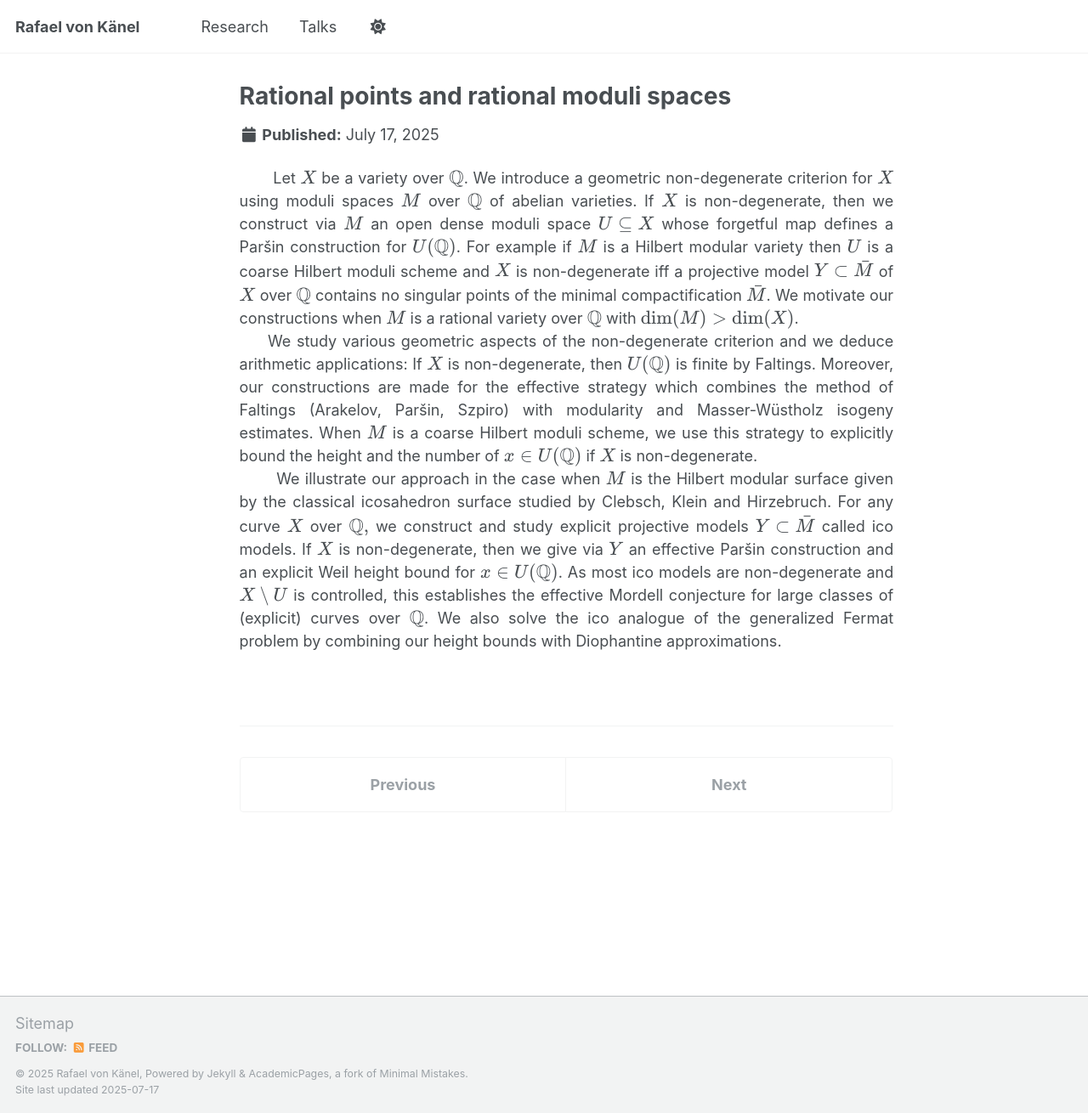
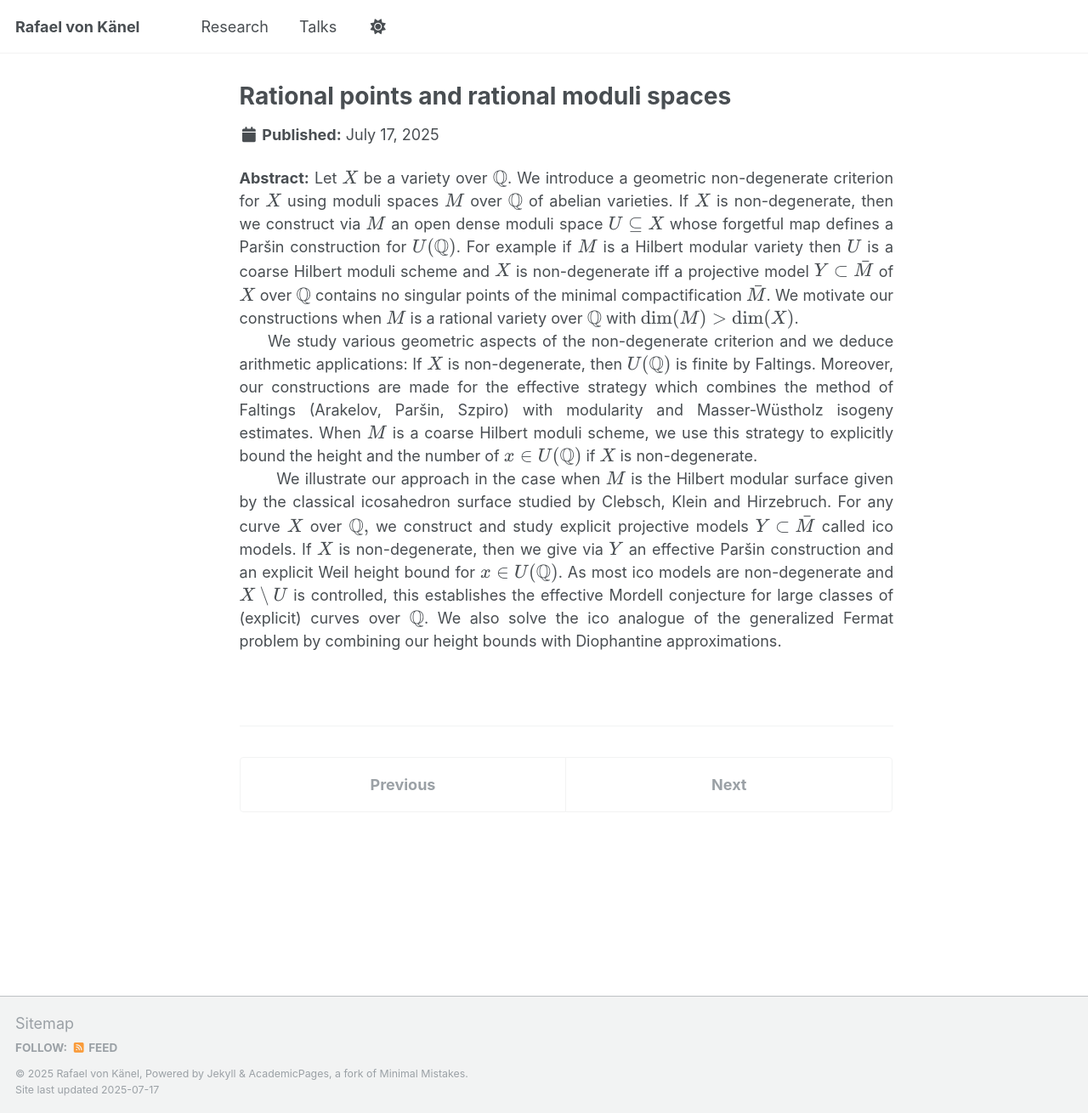
Before and after one commit to rafaelvonkanel/rafaelvonkanel.github.io, a Jekyll site: the page built from _research/proj1.md, in a window 1280 px wide and 1310 px high. Shown: the whole window at 85% size. Built offline with Jekyll 4.4.1, drawn with Linux system fonts in a browser that asks for light colours; a script that is not in the unit is left out.

Commit message:
Update proj1.md

```diff
--- a/_research/proj1.md
+++ b/_research/proj1.md
@@ -6,6 +6,6 @@ math: true
 author_profile: false
 ---
 <div style="text-align: justify !important; text-justify: inter-word;" markdown="1">
-&nbsp;&nbsp;&nbsp;&nbsp;&nbsp;&nbsp; Let \\(X\\) be a variety over \\(\mathbb{Q}\\). We introduce a geometric non-degenerate criterion for \\(X\\) using moduli spaces \\(M\\) over \\(\mathbb{Q}\\) of abelian varieties. If \\(X\\) is non-degenerate, then we construct via \\(M\\) an open dense moduli space \\(U\subseteq X\\) whose forgetful map defines a Paršin construction for \\(U(\mathbb{Q})\\). For example if \\(M\\) is a Hilbert modular variety then \\(U\\) is a coarse Hilbert moduli scheme and \\(X\\) is non-degenerate iff a projective model \\(Y\subset \bar{M}\\) of \\(X\\) over \\(\mathbb{Q}\\) contains no singular points of the minimal compactification \\(\bar{M}\\). We motivate our constructions when \\(M\\) is a rational variety over \\(\mathbb{Q}\\) with \\(\dim(M)>\dim(X)\\).
+**Abstract:** Let \\(X\\) be a variety over \\(\mathbb{Q}\\). We introduce a geometric non-degenerate criterion for \\(X\\) using moduli spaces \\(M\\) over \\(\mathbb{Q}\\) of abelian varieties. If \\(X\\) is non-degenerate, then we construct via \\(M\\) an open dense moduli space \\(U\subseteq X\\) whose forgetful map defines a Paršin construction for \\(U(\mathbb{Q})\\). For example if \\(M\\) is a Hilbert modular variety then \\(U\\) is a coarse Hilbert moduli scheme and \\(X\\) is non-degenerate iff a projective model \\(Y\subset \bar{M}\\) of \\(X\\) over \\(\mathbb{Q}\\) contains no singular points of the minimal compactification \\(\bar{M}\\). We motivate our constructions when \\(M\\) is a rational variety over \\(\mathbb{Q}\\) with \\(\dim(M)>\dim(X)\\).
 &nbsp;&nbsp;&nbsp;&nbsp; We study various geometric aspects of the non-degenerate criterion and we deduce arithmetic applications: If \\(X\\) is non-degenerate, then \\(U(\mathbb{Q})\\) is finite by Faltings. Moreover, our constructions are made for the effective strategy which combines the method of Faltings (Arakelov, Par&scaron;in, Szpiro) with modularity and Masser-W&uuml;stholz isogeny estimates. When \\(M\\) is a coarse Hilbert moduli scheme, we use this strategy to explicitly bound the height and the number of \\(x\in U(\mathbb{Q})\\) if \\(X\\) is non-degenerate.
 &nbsp;&nbsp;&nbsp;&nbsp;&nbsp;&nbsp; We illustrate our approach in the case when \\(M\\) is the Hilbert modular surface given by the classical icosahedron surface studied by Clebsch, Klein and Hirzebruch. For any curve \\(X\\) over \\(\mathbb{Q},\\) we construct and study explicit projective models \\(Y\subset\bar{M}\\) called ico models. If \\(X\\) is non-degenerate, then we give via \\(Y\\) an effective Par&scaron;in construction and an explicit Weil height bound for \\(x\in U(\mathbb{Q})\\). As most ico models are non-degenerate and \\(X\setminus U\\) is controlled, this establishes the effective Mordell conjecture for large classes of (explicit) curves over \\(\mathbb{Q}\\). We also solve the ico analogue of the generalized Fermat problem by combining our height bounds with Diophantine approximations.
```
